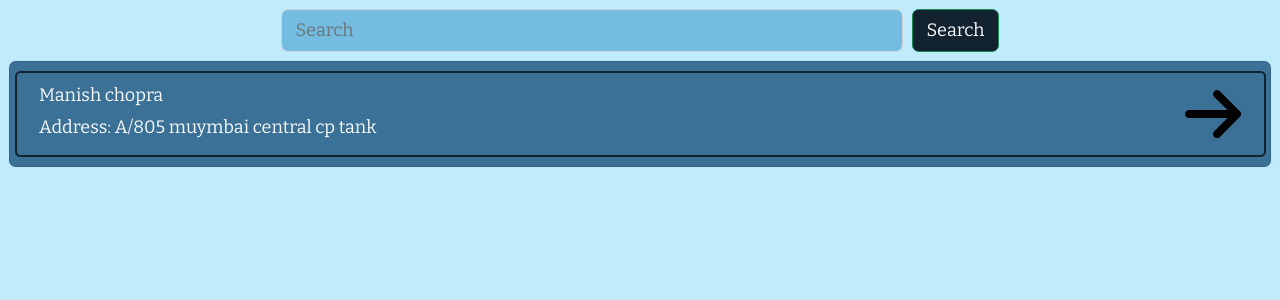
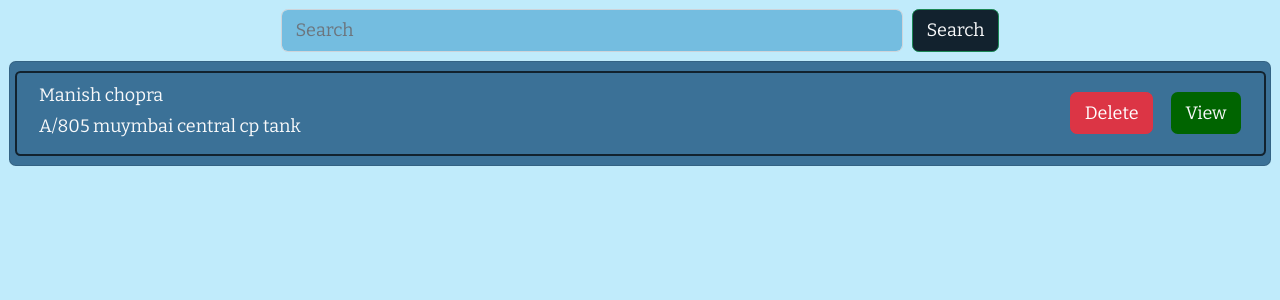
Before and after one commit to dsang18/UG, a Django app: page /4/home/ in a window 1280 px wide. Shown: the part 63-363 px from the top of the page. Run offline with Django 3.2, Linux system fonts and the light colour scheme; data comes from the database, SQL or seed files in the repository.

Commit message:
fourth commit

```diff
--- a/uttam_app/templates/authorize.html
+++ b/uttam_app/templates/authorize.html
@@ -29,7 +29,7 @@
         <div href="#" class="list-group-item list-group-item-action" style="background-color:#3B7197;">
         {% for user in all_users %}
         {% if user.user_id is not id %}
-            <div class="d-flex flex-col align-items-center justify-content-between px-2 py-2 row" style="border:2px solid #12222e;border-radius:0.3em;">
+            <div class="d-flex flex-col align-items-center justify-content-between px-2 py-2 row" style="border:2px solid #12222e;border-radius:0.3em;" data-aos="fade-right">
 
                 <div class=" col-md-6">
                         <h4 class="mb-1 text-light">Name: {{user.fullname}}</h4>
@@ -66,4 +66,7 @@
     </div>
     </div>
 </div>
+<script>
+    AOS.init();
+</script>
 {% endblock %}
--- a/uttam_app/templates/basic.html
+++ b/uttam_app/templates/basic.html
@@ -13,6 +13,8 @@
     </title>
     <link href="https://cdn.jsdelivr.net/npm/bootstrap@5.2.0-beta1/dist/css/bootstrap.min.css" rel="stylesheet"
       integrity="sha384-0evHe/X+R7YkIZDRvuzKMRqM+OrBnVFBL6DOitfPri4tjfHxaWutUpFmBp4vmVor" crossorigin="anonymous">
+      <link href="https://unpkg.com/aos@2.3.1/dist/aos.css" rel="stylesheet">
+      <script src="https://unpkg.com/aos@2.3.1/dist/aos.js"></script>
     <script src="https://cdn.jsdelivr.net/npm/@popperjs/core@2.11.5/dist/umd/popper.min.js"
       integrity="sha384-Xe+8cL9oJa6tN/veChSP7q+mnSPaj5Bcu9mPX5F5xIGE0DVittaqT5lorf0EI7Vk"
       crossorigin="anonymous"></script>
@@ -21,7 +23,6 @@
       crossorigin="anonymous"></script>
     <script src="https://code.jquery.com/jquery-3.6.0.js"
       integrity="sha256-H+K7U5CnXl1h5ywQfKtSj8PCmoN9aaq30gDh27Xc0jk=" crossorigin="anonymous"></script>
-
   </head>
 
 
@@ -102,6 +103,7 @@ body::-webkit-scrollbar-thumb {
 
 
     {% block js %}
+
     {% endblock %}
   </body>
 </html>
--- a/uttam_app/templates/client_details.html
+++ b/uttam_app/templates/client_details.html
@@ -52,7 +52,7 @@
 
 
 <div class="fluid-container">
-  <form method="POST" action="" class="fluid-container" style="background-color: #4A8DB7;">
+  <form method="POST" action="" class="fluid-container" style="background-color: #4A8DB7;" data-aos = "zoom-in">
     <div class="d-flex align-items-center justify-content-end w-100 px-3 py-3">
       <button class="btn" type="button" id="editClient" onclick="enableAll();">Edit</button>
 
@@ -163,8 +163,11 @@
 
 {% block js %}
 <script>
+  AOS.init();
+
   let i = 2;
   let j = 2;
+
 
   window.onload=function(){
     $(':button').prop('disabled', true);
--- a/uttam_app/templates/home.html
+++ b/uttam_app/templates/home.html
@@ -11,9 +11,11 @@
       width:50%;
     }
   }
+
+  #delete-client{
+    margin-right:1em;
+  }
 </style>
-
-
 
 <div class="fluid-container justify-content-end px-3 my-2" id="Search">
     <form class="d-flex flex-row" role="search">
@@ -26,24 +28,30 @@
 
 <div class="fluid-container mx-2">
   <div class="list-group" >
-      <div href="#" class="list-group-item list-group-item-action" style="background-color:#3B7197;">
+      <div href="#" class="list-group-item list-group-item-action" style="background-color:#3B7197;" data-aos="fade-right">
       <form method="POST">
       {% for client in all_clients %}
         <div class="d-flex flex-row align-items-center justify-content-between px-2 py-2 row" style="border:2px solid #12222e;border-radius:0.3em;">
-          <div class="w-75 ">
+          <div class="w-50 ">
               <div class="mb-1  text-light">{{client.client_name}}</div>
-              <div class="mb-1  text-light">Address: {{client.flat_no}} {{client.building_name}}</div>
+              <div class="mb-1  text-light">{{client.flat_no}} {{client.building_name}}</div>
           </div>
 
-          <div class="w-25 text-end">
-            <a href="/{{id}}/client-{{client.id}}/"><svg xmlns="http://www.w3.org/2000/svg"  viewBox="0 0 448 512"><path d="M438.6 278.6c12.5-12.5 12.5-32.8 0-45.3l-160-160c-12.5-12.5-32.8-12.5-45.3 0s-12.5 32.8 0 45.3L338.8 224 32 224c-17.7 0-32 14.3-32 32s14.3 32 32 32l306.7 0L233.4 393.4c-12.5 12.5-12.5 32.8 0 45.3s32.8 12.5 45.3 0l160-160z"/></svg></a>
+          <div class="w-50 text-center d-flex align-items-center justify-content-end flex-row" id="view-delete">
+            <a href="/{{id}}/delete-client/{{client.id}}/"><button type="button" id="delete-client" class="btn btn-danger">Delete</button></a>
+            <a href="/{{id}}/client-{{client.id}}/"><button type="button" id="view-client" class="btn text-light" style="background-color:darkgreen;">View</button></a>
           </div>
 
         </div>
-
       {% endfor %}
       </form>
   </div>
   </div>
 </div>
+
+<script>
+
+      AOS.init();
+
+</script>
 {% endblock %}
--- a/uttam_app/templates/summary.html
+++ b/uttam_app/templates/summary.html
@@ -15,6 +15,7 @@
       <div
         class="fluid-container px-3 text-light py-3"
         style="background-color: #25465d"
+        data-aos="flip-up"
       >
         <h3>{{i.0}}</h3>
       </div>
@@ -30,7 +31,10 @@
 
     <tbody></tbody>
   </table>
-
   {% endfor %}
 </div>
+
+<script>
+  AOS.init();
+</script>
 {% endblock %}
--- a/uttam_app/urls.py
+++ b/uttam_app/urls.py
@@ -19,7 +19,8 @@ from uttam_app import views
 urlpatterns = [
     path('',views.LoginPage, name="Login"),
     path('<int:id>/home/', views.Home, name="Home"),
-    path('<int:id>/delete-user/<int:id2>/', views.delete_user, name="confirm_delete"),
+    path('<int:id>/delete-user/<int:id2>/', views.delete_user, name="confirm_delete_user"),
+    path('<int:id>/delete-client/<int:id2>/', views.delete_client, name="confirm_delete_client"),
     path('<int:id>/add-user/', views.addUser, name="Add User"),
     path('<int:id>/authorize/', views.authorizeUsers, name="Authorize Users"),
     path('<int:id>/add-new-client/', views.add_new_client, name="Add New Client"),
--- a/uttam_app/views.py
+++ b/uttam_app/views.py
@@ -3,6 +3,8 @@ from .models import User, Client_details, glass
 from datetime import datetime
 import datetime as dt
 import re
+from django.contrib.auth.decorators import login_required
+
 
 def matchQuery(query, name, phone):
     name = name.upper()
@@ -39,13 +41,13 @@ def LoginPage(request):
 
     return render(request, "login_page.html")
 
-
+# @login_required(login_url='/')
 def Home(request, id):
     user_details = User.objects.filter(user_id=id)
     all_clients = Client_details.objects.all()
     return render(request, "home.html", {"id":id,"add_users":user_details[0].add_users, "authorize":user_details[0].give_access, "all_clients":all_clients})
 
-
+# @login_required(login_url='/')
 def addUser(request, id):
     user_details = User.objects.filter(user_id=id)
     all_numbers = list(User.objects.values_list("phone",flat=True))
@@ -67,7 +69,7 @@ def addUser(request, id):
 
     return render(request, "add_user.html", {"id":id,"add_users":user_details[0].add_users, "authorize":user_details[0].give_access, "all_numbers":all_numbers})
 
-
+# @login_required(login_url='/')
 def authorizeUsers(request, id):
 
     user_details = User.objects.filter(user_id=id)
@@ -102,7 +104,7 @@ def authorizeUsers(request, id):
 
     return render(request, "authorize.html", {"id":id,"add_users":user_details[0].add_users, "authorize":user_details[0].give_access, "all_users":all_users})
 
-
+# @login_required(login_url='/')
 def add_new_client(request, id):
 
     user_details = User.objects.filter(user_id=id)
@@ -146,7 +148,7 @@ def add_new_client(request, id):
 
     return render(request, "add_new_client.html", {"id":id,"add_users":user_details[0].add_users, "authorize":user_details[0].give_access})
 
-
+# @login_required(login_url='/')
 def show_client_details(request, id, id2):
     user_details = User.objects.filter(user_id=id)
     client_d = Client_details.objects.get(id=id2)
@@ -201,11 +203,9 @@ def show_client_details(request, id, id2):
 
     return render(request, "client_details.html", {"id":id,"add_users":user_details[0].add_users, "authorize":user_details[0].give_access, "client":client_d, "rooms_and_no_glass":rooms_qty_glass, "all_glasses":all_glasses, "no_of_rooms":len(all_rooms), "client_id":id2})
 
-
-
 def remove_punctuations(string):
     return re.sub('\W+','', string)
-
+# @login_required(login_url='/')
 def show_summary(request, id, id2):
     user_details = User.objects.filter(user_id=id)
     all_clients = Client_details.objects.all()
@@ -233,12 +233,22 @@ def show_summary(request, id, id2):
 
     return render(request, "summary.html", {"id":id,"add_users":user_details[0].add_users, "authorize":user_details[0].give_access, "all_clients":all_clients, "client_id":id2,"all_glasses":newlist1})
 
+# @login_required(login_url='/')
+def delete_user(request, id, id2):
 
-
-def delete_user(request, id, id2):
     user_details = User.objects.filter(user_id=id2)
 
     if request.method=="POST":
         User.objects.get(user_id=id2).delete()
         return redirect(f"/{id}/authorize/")
-    return render(request, "confirm_delete.html", {"id":id,"name":user_details[0].fullname,"phone":user_details[0].phone})
+    return render(request, "confirm_delete_user.html", {"id":id,"name":user_details[0].fullname,"phone":user_details[0].phone})
+
+
+def delete_client(request, id, id2):
+
+    user_details = Client_details.objects.filter(id=id2)
+
+    if request.method=="POST":
+        Client_details.objects.get(id=id2).delete()
+        return redirect(f"/{id}/home/")
+    return render(request, "confirm_delete_client.html", {"id":id,"name":user_details[0].client_name,"address":user_details[0].flat_no+" "+user_details[0].building_name})
--- a/uttam_pro/settings.py
+++ b/uttam_pro/settings.py
@@ -139,3 +139,4 @@ STATIC_ROOT = os.path.join(BASE_DIR, "static")
 # https://docs.djangoproject.com/en/3.2/ref/settings/#default-auto-field
 
 DEFAULT_AUTO_FIELD = 'django.db.models.BigAutoField'
+LOGIN_REDIRECT_URL = 'Home'
```
Also changed, not shown: uttam_app/templates/add_new_client.html (+5 -2 lines), uttam_app/templates/add_user.html (+3 -4 lines), uttam_app/templates/confirm_delete_client.html (renamed from uttam_app/templates/confirm_delete.html, +4 -4 lines), uttam_app/templates/confirm_delete_user.html (added, +33 -0 lines), arrow-right-solid.svg (deleted).
